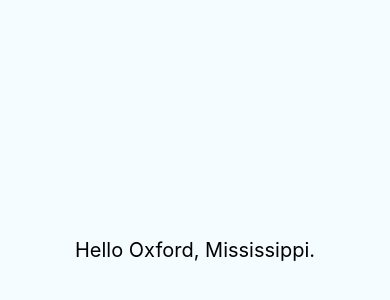
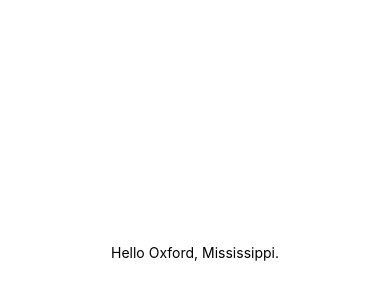
Before and after one commit to mrhdman/reactNativeTutorial, a React Native app: screen / in a window 390 px wide. Shown: the part 170-470 px from the top of the page. Built offline with nearby package versions, Linux system fonts and the light colour scheme.

Commit message:
Learn the Basics

```diff
--- a/App.js
+++ b/App.js
@@ -1,48 +1,13 @@
-/**
- * Sample React Native App
- * https://github.com/facebook/react-native
- *
- * @format
- * @flow
- */
-
 import React, {Component} from 'react';
 import {Platform, StyleSheet, Text, View} from 'react-native';
 
-const instructions = Platform.select({
-  ios: 'Press Cmd+R to reload,\n' + 'Cmd+D or shake for dev menu',
-  android:
-    'Double tap R on your keyboard to reload,\n' +
-    'Shake or press menu button for dev menu',
-});
 
-type Props = {};
-export default class App extends Component<Props> {
+export default class App extends Component {
   render() {
     return (
-      <View style={styles.container}>
-        <Text style={styles.welcome}>Hello Oxford, Mississippi.</Text>
-        <Text style={styles.instructions}>{instructions}</Text>
+      <View style={{ flex: 1, justifyContent: "center", alignItems: "center" }}>
+        <Text>Hello Oxford, Mississippi.</Text>
       </View>
     );
   }
 }
-
-const styles = StyleSheet.create({
-  container: {
-    flex: 1,
-    justifyContent: 'center',
-    alignItems: 'center',
-    backgroundColor: '#F5FCFF',
-  },
-  welcome: {
-    fontSize: 20,
-    textAlign: 'center',
-    margin: 10,
-  },
-  instructions: {
-    textAlign: 'center',
-    color: '#333333',
-    marginBottom: 5,
-  },
-});
```
